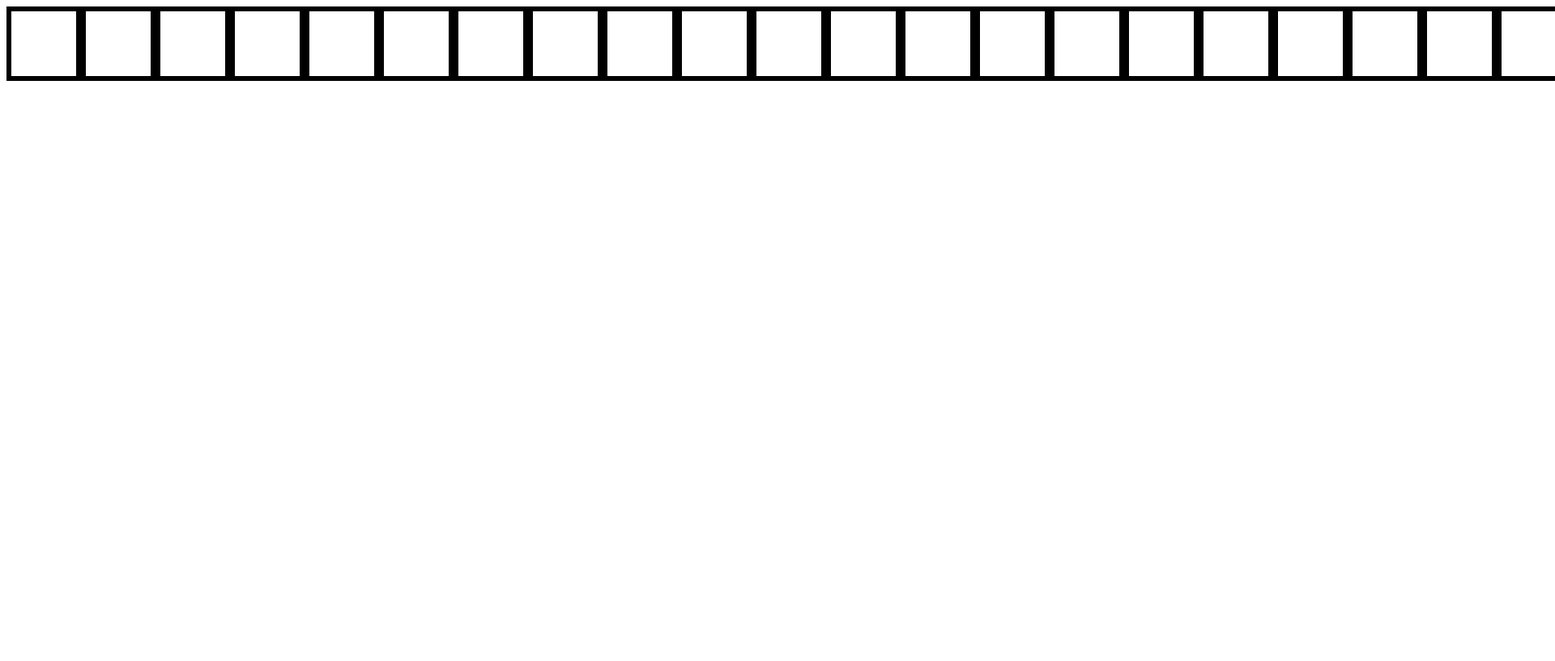
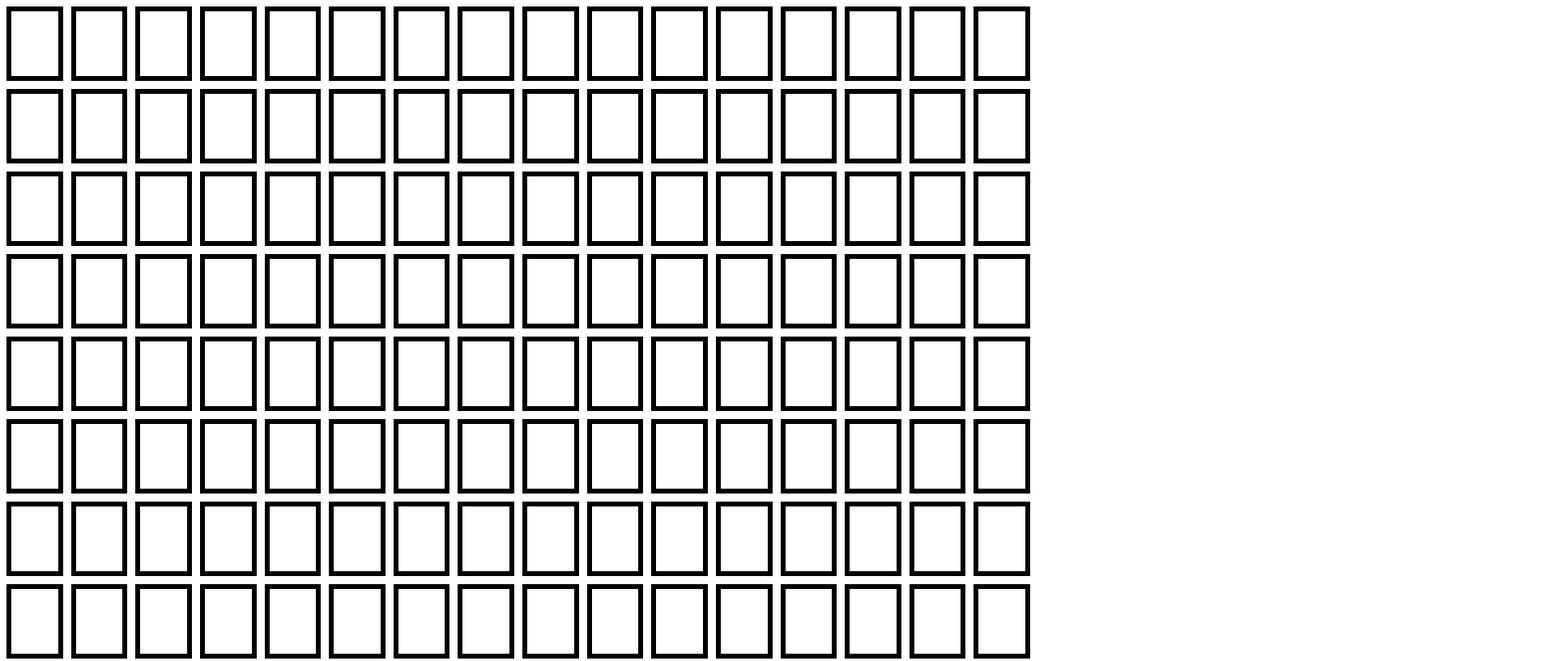
Before and after one commit to Nate0h/etch-a-sketch, a plain HTML site: page index.html in a window 1280 px wide. Shown: the top 817 px of the page at 81% size, 1920 px wide, since content can reach past the window. Drawn offline with Linux system fonts and the light colour scheme.

Commit message:
created 16 x 16 grid

```diff
--- a/script.js
+++ b/script.js
@@ -1,13 +1,15 @@
 const container = document.querySelector("#container");
 for(let i = 0; i < 16; i++){
-//creates 16 flex rows called div
-let div = document.createElement("div");
+let row = document.createElement("div");
+row.classList.add("row");
+//creates 16 flex rows
 for(let i = 0; i < 16; i++){
 //creates 16 squares and appends them all to the above row
-let square = document.createElement("div");
+let square = document.createElement("square");
 square.classList.add("square");
-div.appendChild(square);
+row.appendChild(square);
 }
 //attaches the row to the container
-container.appendChild(div);
+container.appendChild(row);
+
 }
--- a/styles.css
+++ b/styles.css
@@ -1,11 +1,13 @@
 .square{
+    flex: 1;
     font-weight: bold;
     text-align: center;
     border: 6px solid black;
     width: 80px;
     height: 80px;
 }
-
-div{
+.row{
     display: flex;
+    gap: 10px;
+    margin-bottom: 10px;
 }
```
Also changed, not shown: index.html (+1 -1 lines).
